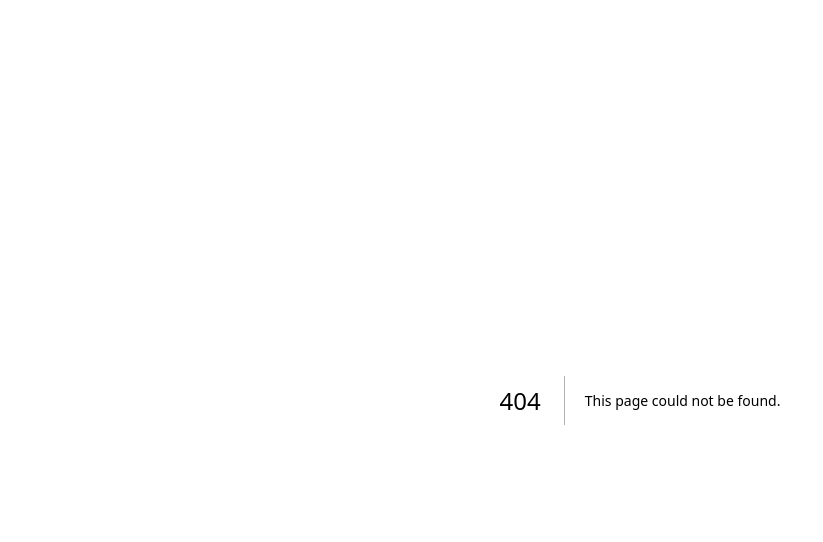
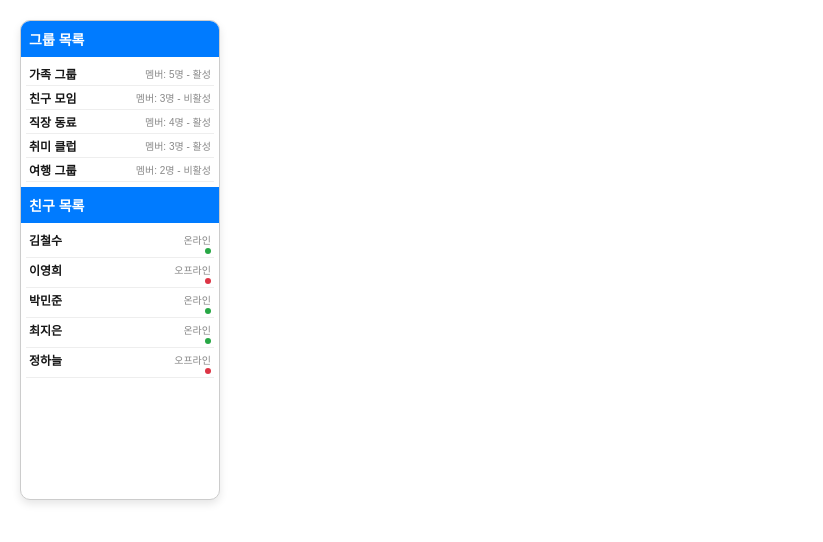
Before and after one commit to DeliveryWeb-SeSAC/DeliveryWeb, a Next.js app: page /msg in a window 1280 px wide. Before the commit this address had no page. Shown: the top 542 px of the page, without its empty margins (0-823 px from the left). Built offline with nearby package versions, Linux system fonts and the light colour scheme.

Commit message:
메신져 추가

```diff
--- /dev/null
+++ b/src/app/msg/globals.css
@@ -0,0 +1,6 @@
+/* globals.css */
+body {
+  font-family: 'Noto Sans KR', sans-serif;
+  margin: 0;
+  background-color: #f8f9fa;
+}
--- /dev/null
+++ b/src/app/msg/layout.js
@@ -0,0 +1,13 @@
+// layout.js
+export const metadata = {
+  title: "SNS 그룹 & 친구 리스트",
+  description: "SNS 그룹 목록 및 친구 상태 표시 기능",
+};
+
+export default function RootLayout({ children }) {
+  return (
+    <html lang="ko">
+      <body>{children}</body>
+    </html>
+  );
+}
--- /dev/null
+++ b/src/app/msg/page.js
@@ -0,0 +1,83 @@
+// page.js
+"use client";
+
+import styles from "./page.module.css";
+import { useState } from "react";
+
+export default function SNSListPage() {
+  const [friends] = useState([
+    { name: "김철수", status: "온라인", online: true },
+    { name: "이영희", status: "오프라인", online: false },
+    { name: "박민준", status: "온라인", online: true },
+    { name: "최지은", status: "온라인", online: true },
+    { name: "정하늘", status: "오프라인", online: false },
+  ]);
+
+  const [groups, setGroups] = useState([
+    { name: "가족 그룹", members: ["엄마", "아빠", "형제1", "형제2", "나"], status: "활성", open: false },
+    { name: "친구 모임", members: ["친구A", "친구B", "친구C"], status: "비활성", open: false },
+    { name: "직장 동료", members: ["동료1", "동료2", "동료3", "동료4"], status: "활성", open: false },
+    { name: "취미 클럽", members: ["멤버1", "멤버2", "멤버3"], status: "활성", open: false },
+    { name: "여행 그룹", members: ["여행자A", "여행자B"], status: "비활성", open: false },
+  ]);
+
+  const toggleGroup = (index) => {
+    setGroups((prev) =>
+      prev.map((g, i) => (i === index ? { ...g, open: !g.open } : g))
+    );
+  };
+
+  const handleFriendClick = (name) => {
+    alert(`"${name}" 친구 채팅을 시작합니다!`);
+  };
+
+  return (
+    <div className={styles.listContainer}>
+      <div id="group-header" className={styles.sectionHeader}>
+        그룹 목록
+      </div>
+      <div className={styles.sectionItems}>
+        {groups.map((group, i) => (
+          <div key={i} className={styles.item} onClick={() => toggleGroup(i)}>
+            <div className={styles.itemInfo}>
+              <p className={styles.itemName}>{group.name}</p>
+              <p className={styles.itemStatus}>
+                멤버: {group.members.length}명 - {group.status}
+              </p>
+            </div>
+            {group.open && (
+              <div className={styles.membersSub}>
+                {group.members.map((m, j) => (
+                  <div key={j} className={styles.memberItem}>
+                    - {m}
+                  </div>
+                ))}
+              </div>
+            )}
+          </div>
+        ))}
+      </div>
+
+      <div className={styles.sectionHeader}>친구 목록</div>
+      <div className={styles.sectionItems}>
+        {friends.map((friend, i) => (
+          <div
+            key={i}
+            className={styles.item}
+            onClick={() => handleFriendClick(friend.name)}
+          >
+            <div className={styles.itemInfo}>
+              <p className={styles.itemName}>{friend.name}</p>
+              <p className={styles.itemStatus}>{friend.status}</p>
+            </div>
+            <div
+              className={`${styles.statusIndicator} ${
+                friend.online ? styles.online : styles.offline
+              }`}
+            ></div>
+          </div>
+        ))}
+      </div>
+    </div>
+  );
+}
--- /dev/null
+++ b/src/app/msg/page.module.css
@@ -0,0 +1,93 @@
+/* page.module.css */
+
+.listContainer {
+  position: fixed;
+  left: 20px;
+  top: 20px;
+  width: 200px;
+  height: 60vh;
+  background: #fff;
+  border: 1px solid #ccc;
+  border-radius: 10px;
+  box-shadow: 0 4px 8px rgba(0, 0, 0, 0.1);
+  display: flex;
+  flex-direction: column;
+  overflow-y: auto;
+  z-index: 1000;
+}
+
+.sectionHeader {
+  background: #007bff;
+  color: #fff;
+  padding: 8px;
+  font: bold 14px sans-serif;
+  position: sticky;
+  top: 0;
+  z-index: 1;
+}
+
+#group-header {
+  border-radius: 10px 10px 0 0;
+}
+
+.sectionItems {
+  padding: 5px;
+}
+
+.item {
+  display: flex;
+  flex-direction: column;
+  cursor: pointer;
+  padding: 3px;
+  border-bottom: 1px solid #eee;
+  transition: background 0.2s;
+  font-size: 12px;
+}
+
+.item:hover {
+  background: #f8f9fa;
+}
+
+.itemInfo {
+  display: flex;
+  align-items: center;
+}
+
+.itemName {
+  font-weight: bold;
+  margin: 0;
+  flex: 1;
+}
+
+.itemStatus {
+  font-size: 10px;
+  color: #888;
+}
+
+.statusIndicator {
+  width: 6px;
+  height: 6px;
+  border-radius: 50%;
+  margin-left: auto;
+}
+
+.online {
+  background: #28a745;
+}
+
+.offline {
+  background: #dc3545;
+}
+
+.membersSub {
+  padding: 5px 0 0 15px;
+  margin-top: 2px;
+  border-left: 2px solid #007bff;
+}
+
+.memberItem {
+  padding: 1px 0;
+  font-size: 11px;
+  color: #666;
+  margin: 0;
+}
```
